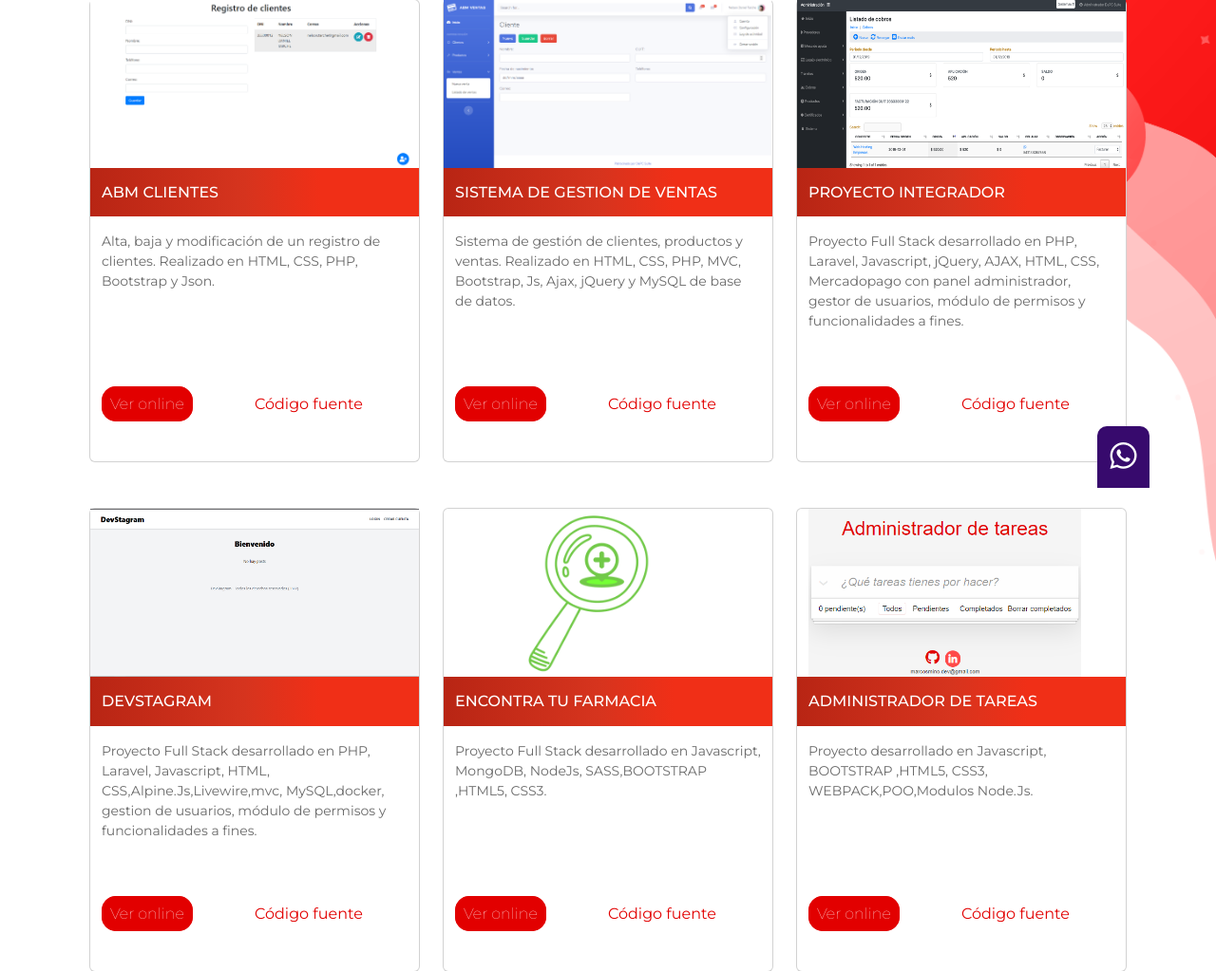
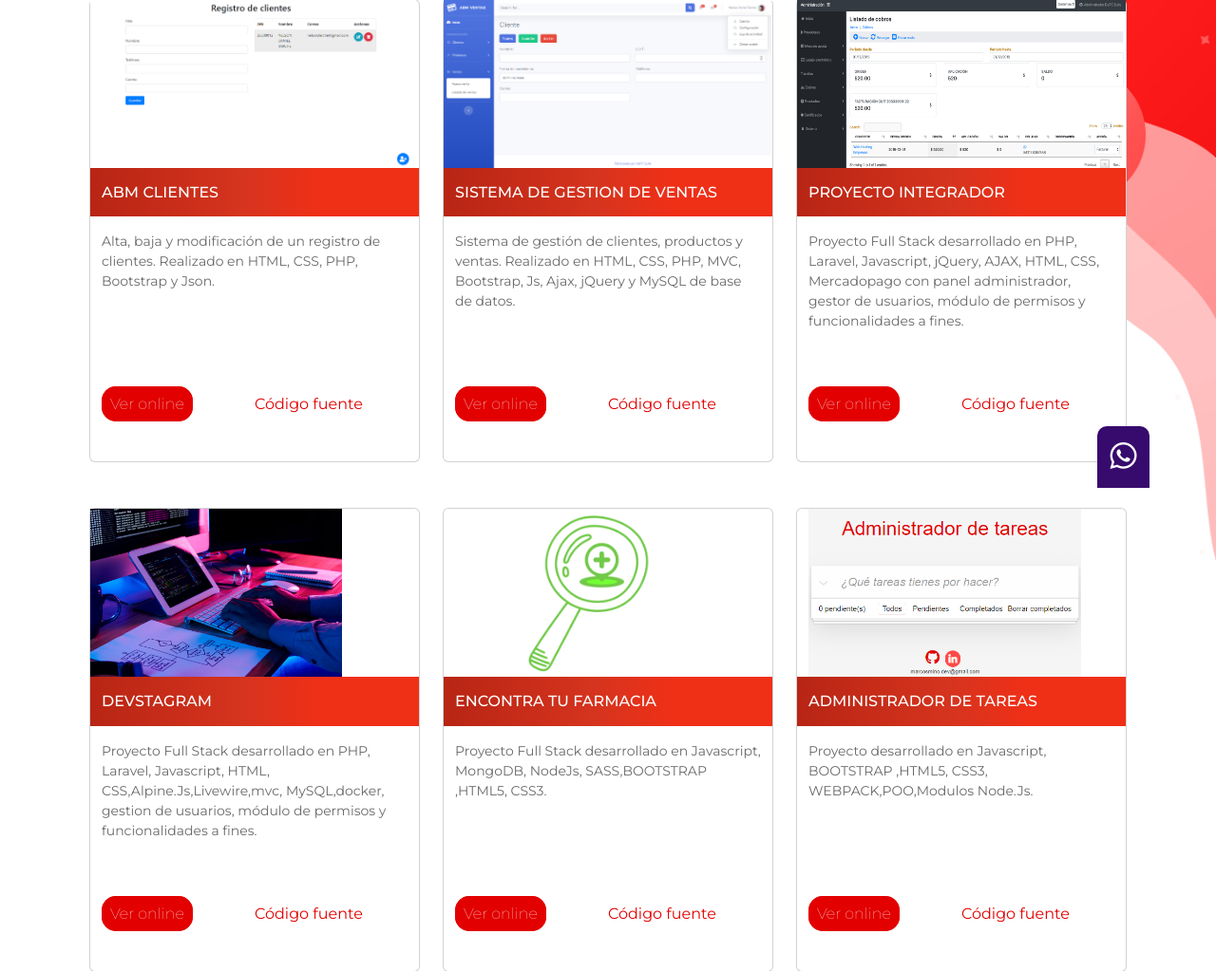
Before and after one commit to Marcos-mi/portfolio, a PHP site: page /proyectos.php in a window 1280 px wide. Shown: the part 286-1309 px from the top of the page at 95% size. Run offline with PHP 8.4, Linux system fonts and the light colour scheme; some libraries are stand-ins or nearby versions.

Commit message:
agrego fotos

```diff
--- a/proyectos.php
+++ b/proyectos.php
@@ -104,7 +104,7 @@ $pg= "proyectos";
             <div class="col-sm-6 col-lg-4  px-4 py-4">
                 <div class="row card">
                     <div class="col-12 p-0">
-                        <img src="images/devsta.PNG" alt="Red social para desarrolladores" class="img-fluid">
+                        <img src="images/registrar.jpg" alt="Red social para desarrolladores" class="img-fluid">
                     </div>
                     <div class="col-12 py-3 color-gradiente">
                         <h2>Devstagram</h2>
```
Also changed, not shown: images/registrar.jpg (added).
